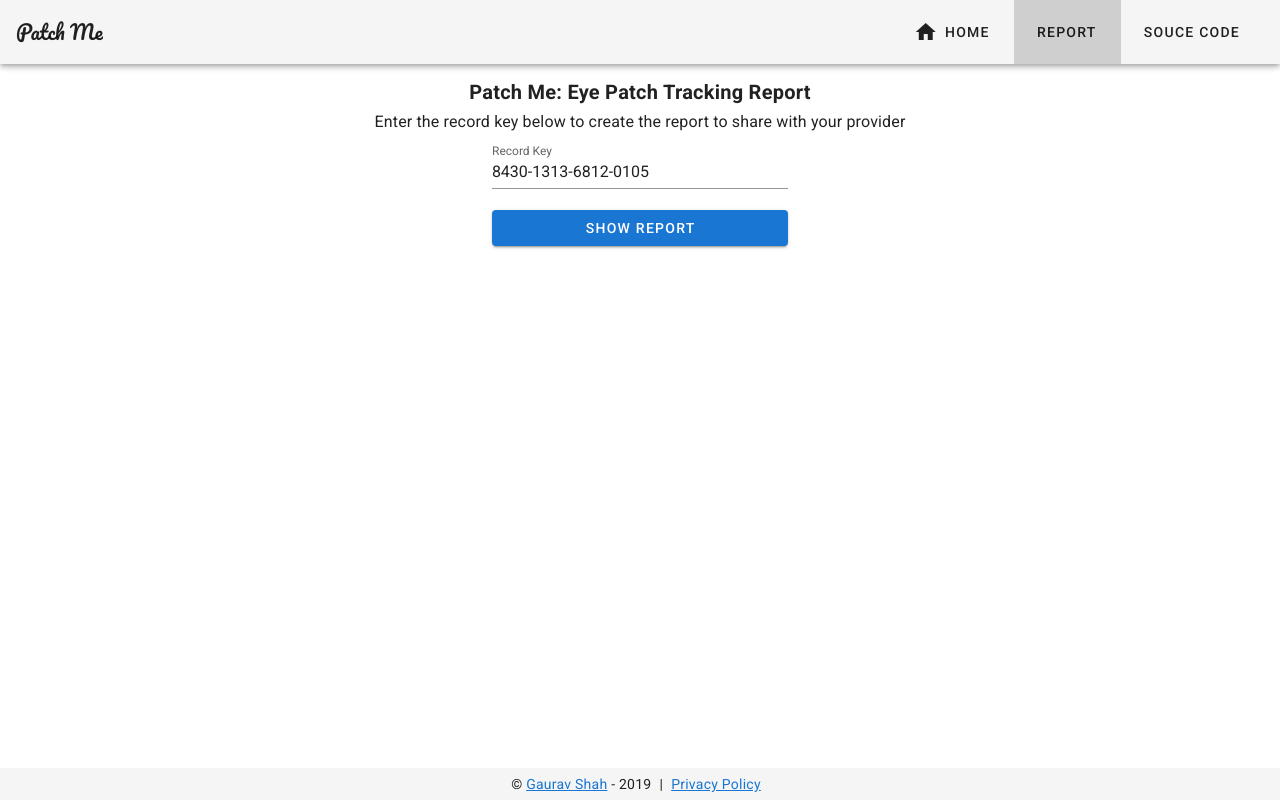
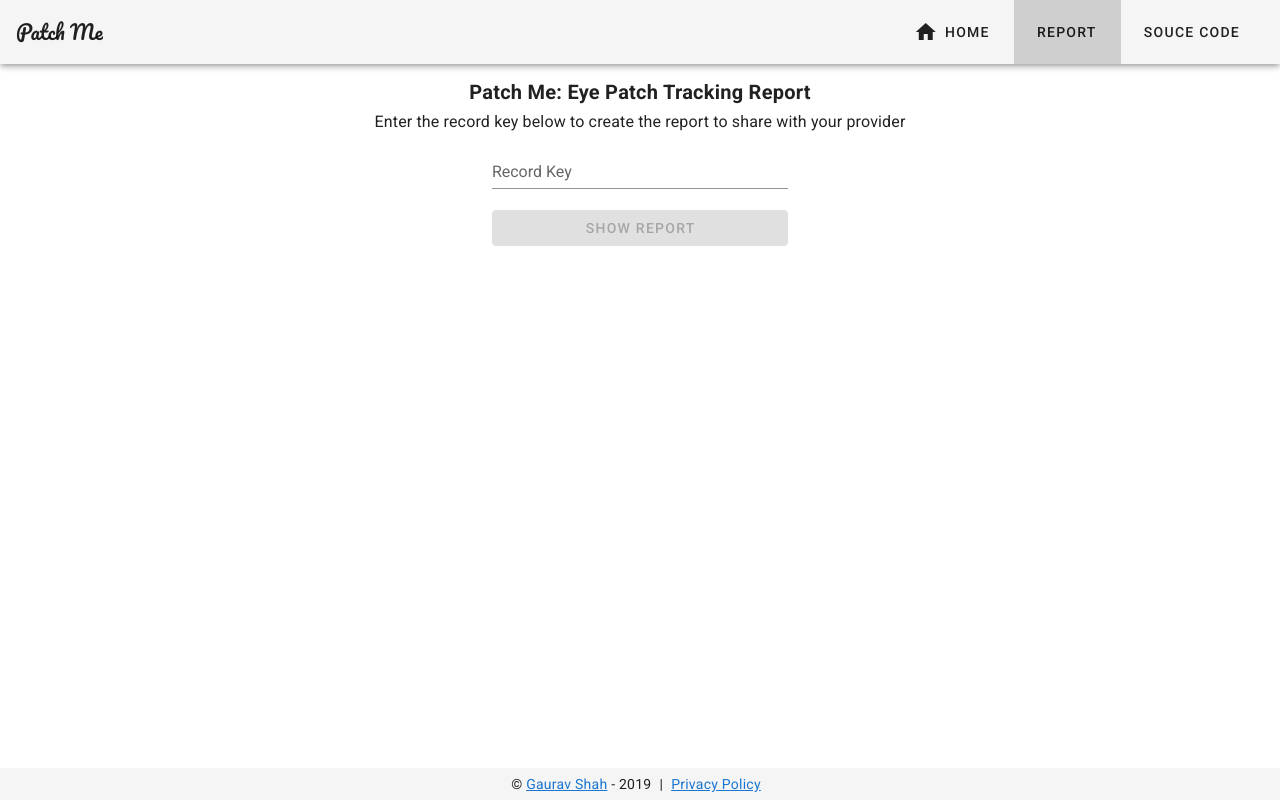
Before and after one commit to shah-gaurav/patch-me, a Vue app in the folder website/patchme-app/: page /report in a window 1280 px wide. Built offline with nearby package versions, Linux system fonts and the light colour scheme; no server answers; what vuefire would draw is missing.

Commit message:
Updated Website Reports

```diff
--- a/website/patchme-app/src/views/Report.vue
+++ b/website/patchme-app/src/views/Report.vue
@@ -58,7 +58,7 @@ export default {
   },
   data() {
     return {
-      recordKey: '8430-1313-6812-0105',
+      recordKey: '',
       points: [],
       numberOfDaysPatched: 0,
       averageTimePatchedPerDay: undefined,
```
